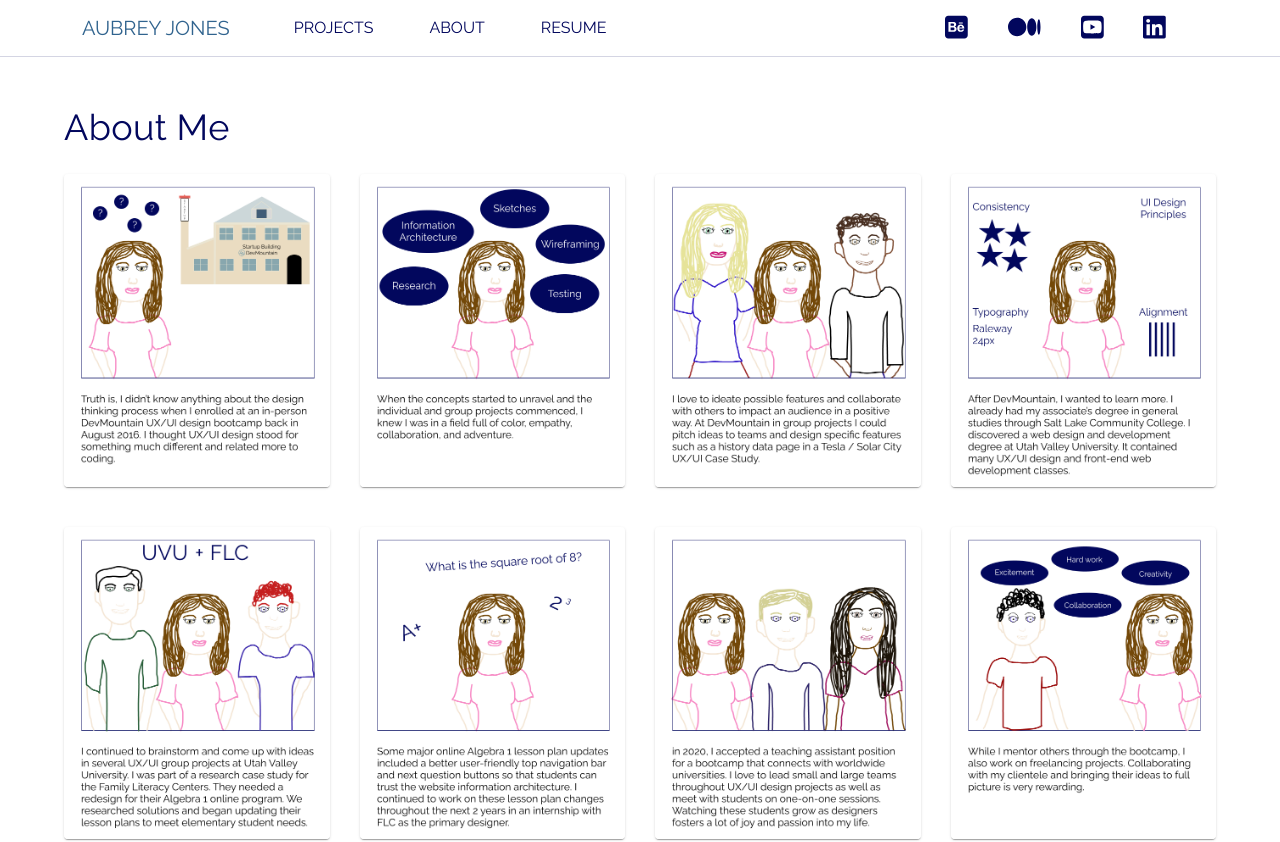
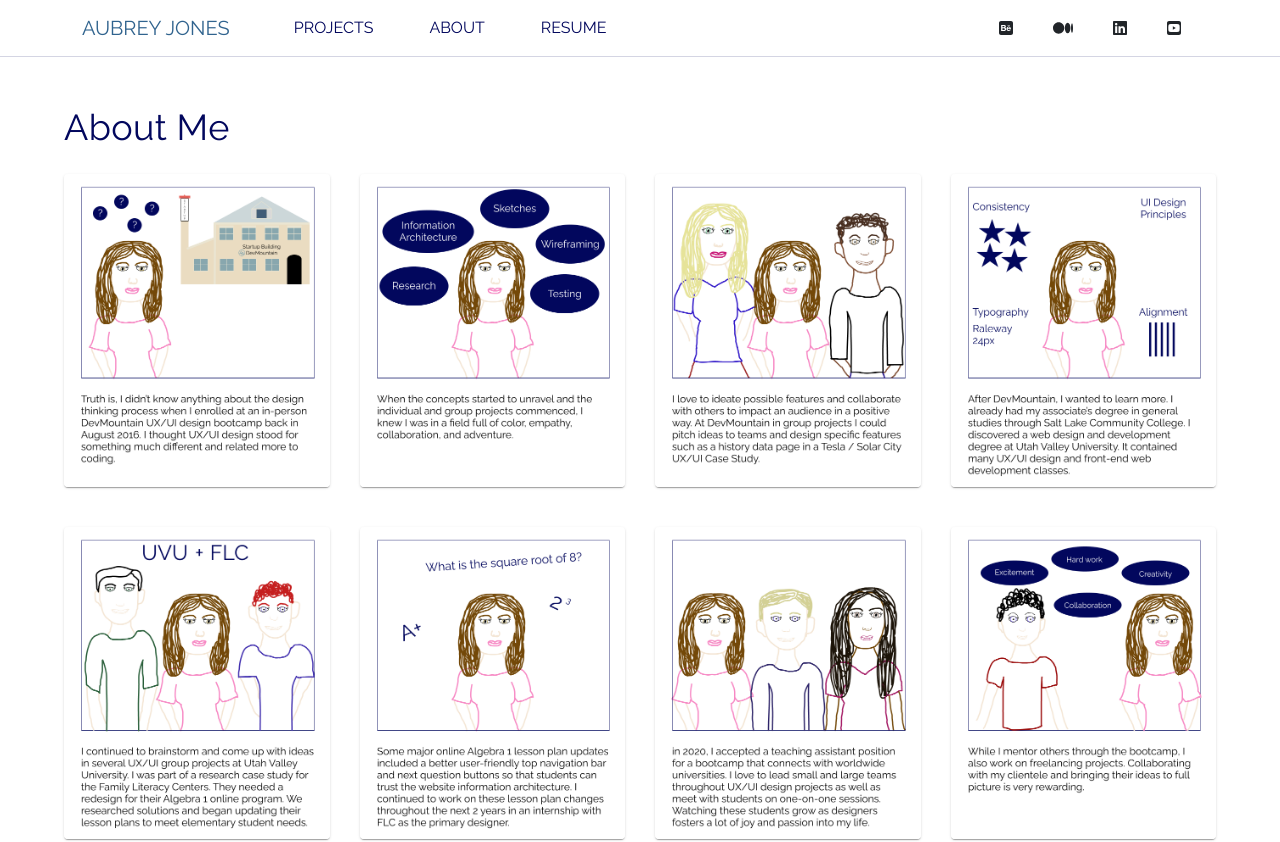
Before and after one commit to aubreyjonescreatives/ux-ui-portfolio, a React (Create React App) app: page /about in a window 1280 px wide. Shown: the top 842 px of the page. Built offline with nearby package versions, Linux system fonts and the light colour scheme.

Commit message:
adding consistency in bootstrap navbar

```diff
--- a/src/Components/SocialMedia.js
+++ b/src/Components/SocialMedia.js
@@ -1,5 +1,9 @@
 import React from 'react'
+import { Row, Col } from 'react-grid-system';
 import Box from '@mui/material/Box';
+import Container from 'react-bootstrap/Container';
+import Nav from 'react-bootstrap/Nav';
+import Navbar from 'react-bootstrap/Navbar';
 import Link from '@mui/material/Link';
 import { FontAwesomeIcon } from '@fortawesome/react-fontawesome';
 import { faMedium, faBehanceSquare, faLinkedin,faSquareYoutube  } from '@fortawesome/free-brands-svg-icons' ;
@@ -34,7 +38,26 @@ const SocialMedia = () => {
   return (
     <>
 
-<Box sx={connectLinksBox}>
+        <Row>
+        <Nav.Link href="https://www.behance.net/aubreyjonesdesign" className="navLinkSocial">
+        <FontAwesomeIcon icon={faBehanceSquare} className="icon"/>
+        </Nav.Link>
+            <Nav.Link href="https://medium.com/@aubreyjonescreatives" className="navLinkSocial">
+            <FontAwesomeIcon icon={faMedium} className="icon"/>
+            </Nav.Link>
+            <Nav.Link href="https://www.linkedin.com/in/aubrey-jones" className="navLinkSocial">
+            <FontAwesomeIcon icon={faLinkedin} className="icon"/>
+            </Nav.Link>
+            <Nav.Link href="https://www.youtube.com/channel/UCw4Fi6cUbn67D18LqTPQymA" className="navLinkSocial">
+            <FontAwesomeIcon icon={faSquareYoutube} className="icon"/>
+            </Nav.Link>
+            </Row>
+
+
+
+
+
+{/* <Box sx={connectLinksBox}>
 
 <Link sx={connectLink} href="https://www.behance.net/aubreyjonesdesign" target="_blank">
 <FontAwesomeIcon icon={faBehanceSquare} className="icon"/>
@@ -56,7 +79,7 @@ const SocialMedia = () => {
 <FontAwesomeIcon icon={faLinkedin} className="icon"/>
 </Link>
 
-</Box>
+</Box> */}
 
 
     </>
--- a/src/Portfolio.css
+++ b/src/Portfolio.css
@@ -96,21 +96,38 @@ p {
     font-family: 'Raleway';
     color: #02075D !important;
     margin: 0px 20px !important;
+    line-height: 20px;
 }
 
 .navbar-nav a:hover, .navLink a:hover {
+    line-height: 20px;
+    cursor: pointer;
+    /* padding: 8px; */
+}
+
+.navLink:hover {
     border-bottom: 1px solid #02075D;
-    cursor: pointer;
-    /* padding: .5rem 0rem; */
+
 }
 
 .navSocial {
+    display: grid;
     justify-content: end;
 }
 
-.navSocial {
-    /* padding: 0px 10px;  */
+
+/*
+.navLink {
+    width: 200px;
 }
+   */
+
+
+   .navLinkSocial {
+    margin: 0px 20px !important;
+    border-bottom: 1px solid #02075D;
+}
+
 
 .icon {
     padding: 0px !important;
@@ -118,12 +135,10 @@ p {
     --bs-gutter-y: 0px;
 }
 
-/*
-.navLink {
-    width: 200px;
+.icon a:hover {
+    border-bottom: 1px solid #02075D;
+    /* font-size: 32px; */
 }
-   */
-
 
 
 .cardStyles:hover {
```
